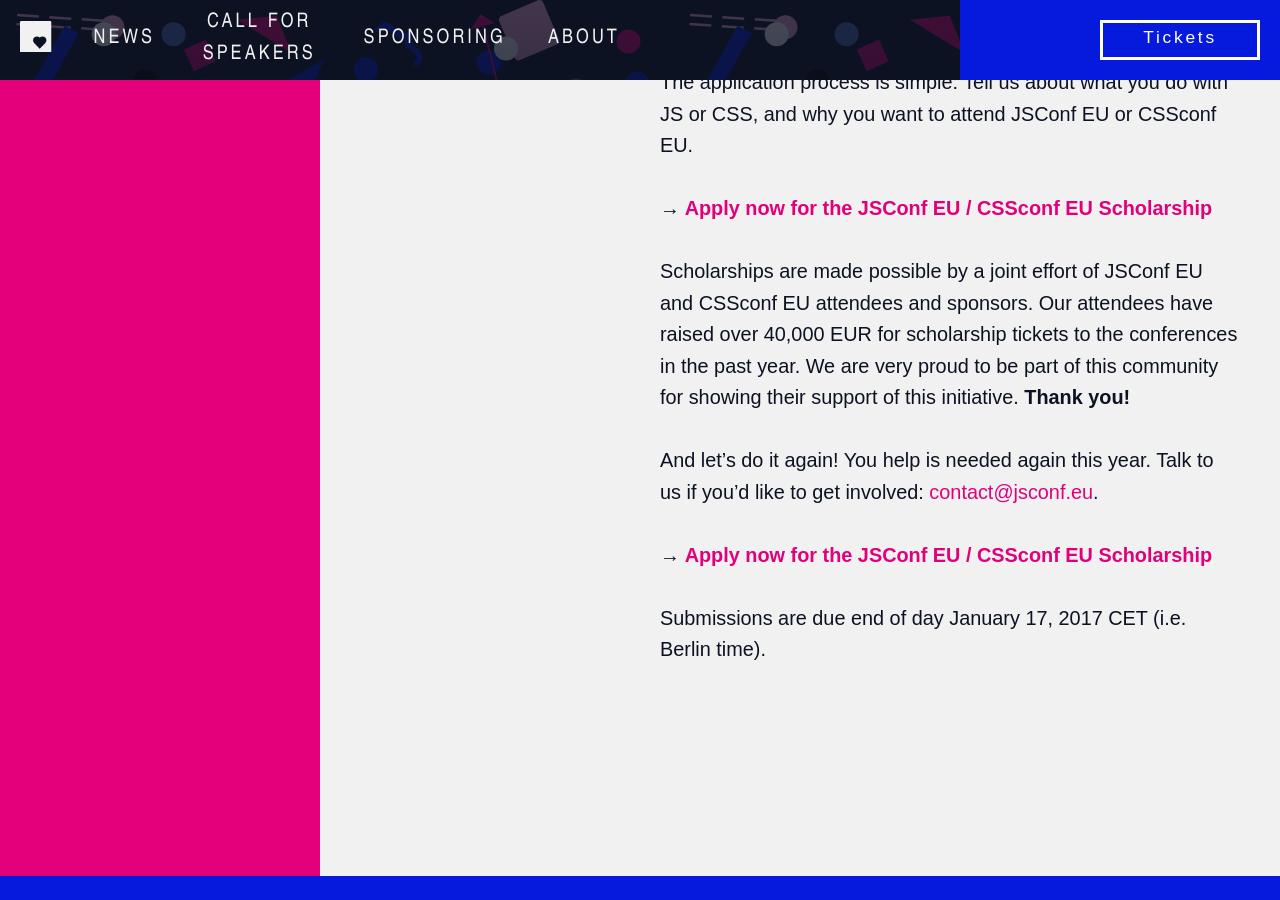
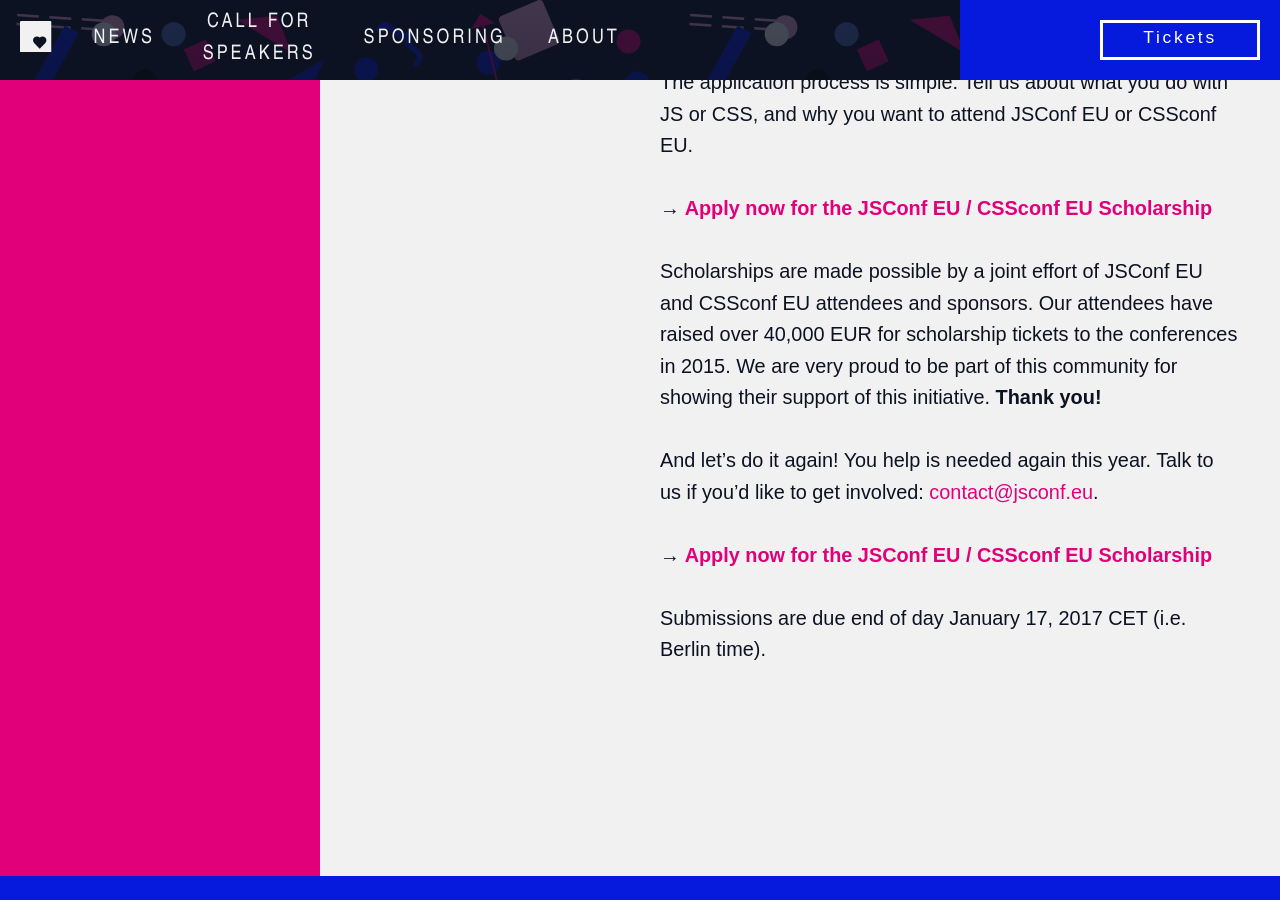
Before and after one commit to jsconf/2017.jsconf.eu, a Jekyll site: the page built from _posts/2016-12-15-scholarships.md, in a window 1280 px wide and 900 px high, scrolled down 1108 px. Built offline with Jekyll 4.4.1, drawn with Linux system fonts in a browser that asks for light colours; nearby versions of some CDN libraries; comment, search, counter and statistics services are not loaded.

Commit message:
clarify year

```diff
--- a/_posts/2016-12-15-scholarships.md
+++ b/_posts/2016-12-15-scholarships.md
@@ -18,7 +18,7 @@
 
 **→ [Apply now for the JSConf EU / CSSconf EU Scholarship](https://docs.google.com/forms/d/e/1FAIpQLSfMxkhodtfYjJLJAV_q70bmcb7tiF7ubEuFRCOF_mkfLfPUMA/viewform)**
 
-Scholarships are made possible by a joint effort of JSConf EU and CSSconf EU attendees and sponsors. Our attendees have raised over 40,000 EUR for scholarship tickets to the conferences in the past year. We are very proud to be part of this community for showing their support of this initiative. **Thank you!**
+Scholarships are made possible by a joint effort of JSConf EU and CSSconf EU attendees and sponsors. Our attendees have raised over 40,000 EUR for scholarship tickets to the conferences in 2015. We are very proud to be part of this community for showing their support of this initiative. **Thank you!**
 
 And let’s do it again! You help is needed again this year. Talk to us if you’d like to get involved: <a href="mailto:contact@jsconf.eu">contact@jsconf.eu</a>.
 
```
